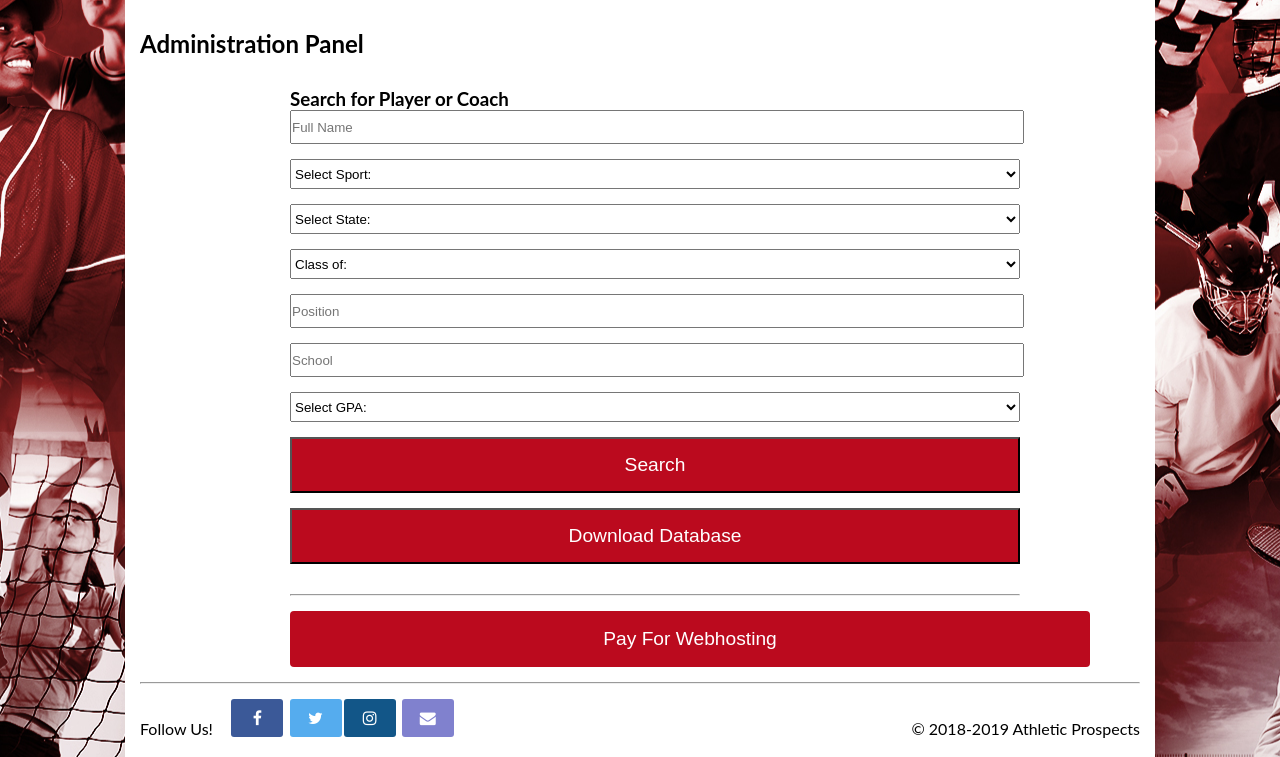
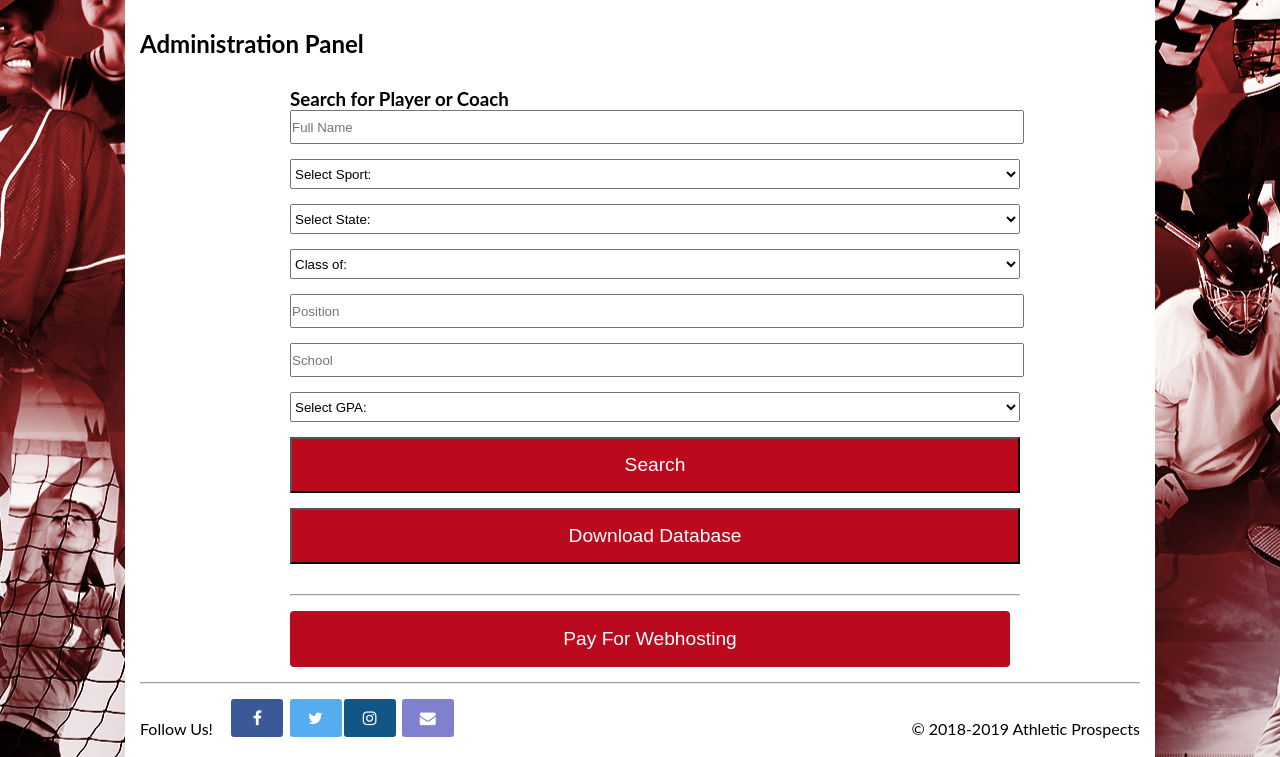
Before and after one commit to dmoore092/shortstop, a PHP site: page /Web/profile.php?id=1 in a window 1280 px wide. Shown: the part 359-1116 px from the top of the page. Run offline with PHP 8.4, Linux system fonts and the light colour scheme; the visitor is signed in with stand-in values (Sample User, id 1); data comes from the database, SQL or seed files in the repository; data that the repository does not hold is empty; some libraries are stand-ins or nearby versions.

Commit message:
fixing stripe

```diff
--- a/assets/css/profile.css
+++ b/assets/css/profile.css
@@ -165,4 +165,7 @@ a{
     .admin-panel{
         margin-right: 70px;
     }
+    #checkout-button-plan_FJ7HouBZeAK4zB{
+        max-width: 90%;
+    }
 }
```
Also changed, not shown: classes/Player.PDO.Class.php (+5 -5 lines).
